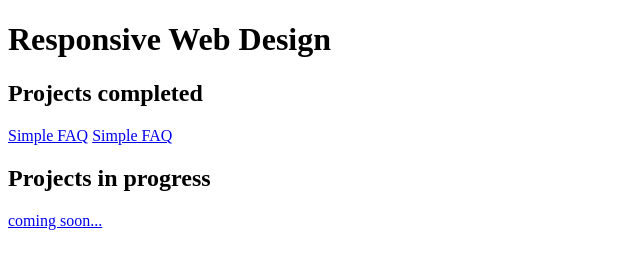
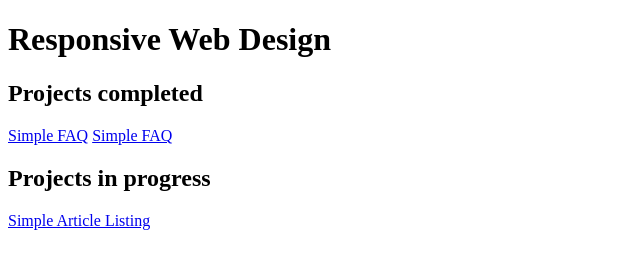
Before and after one commit to SantiagoEmanuel/devChallenges, a plain HTML site: page index.html in a window 1280 px wide. Shown: the full height of the page, 0-640 px from the left. Drawn offline with Linux system fonts and the light colour scheme.

Commit message:
Update dashboard, add simple-article-listing project progress.

```diff
--- a/index.html
+++ b/index.html
@@ -20,7 +20,9 @@
       <section>
         <h2>Projects in progress</h2>
         <nav>
-          <a href="#">coming soon...</a>
+          <a href="/simple-article-listing/index.html">
+            Simple Article Listing
+          </a>
         </nav>
       </section>
     </main>
```
